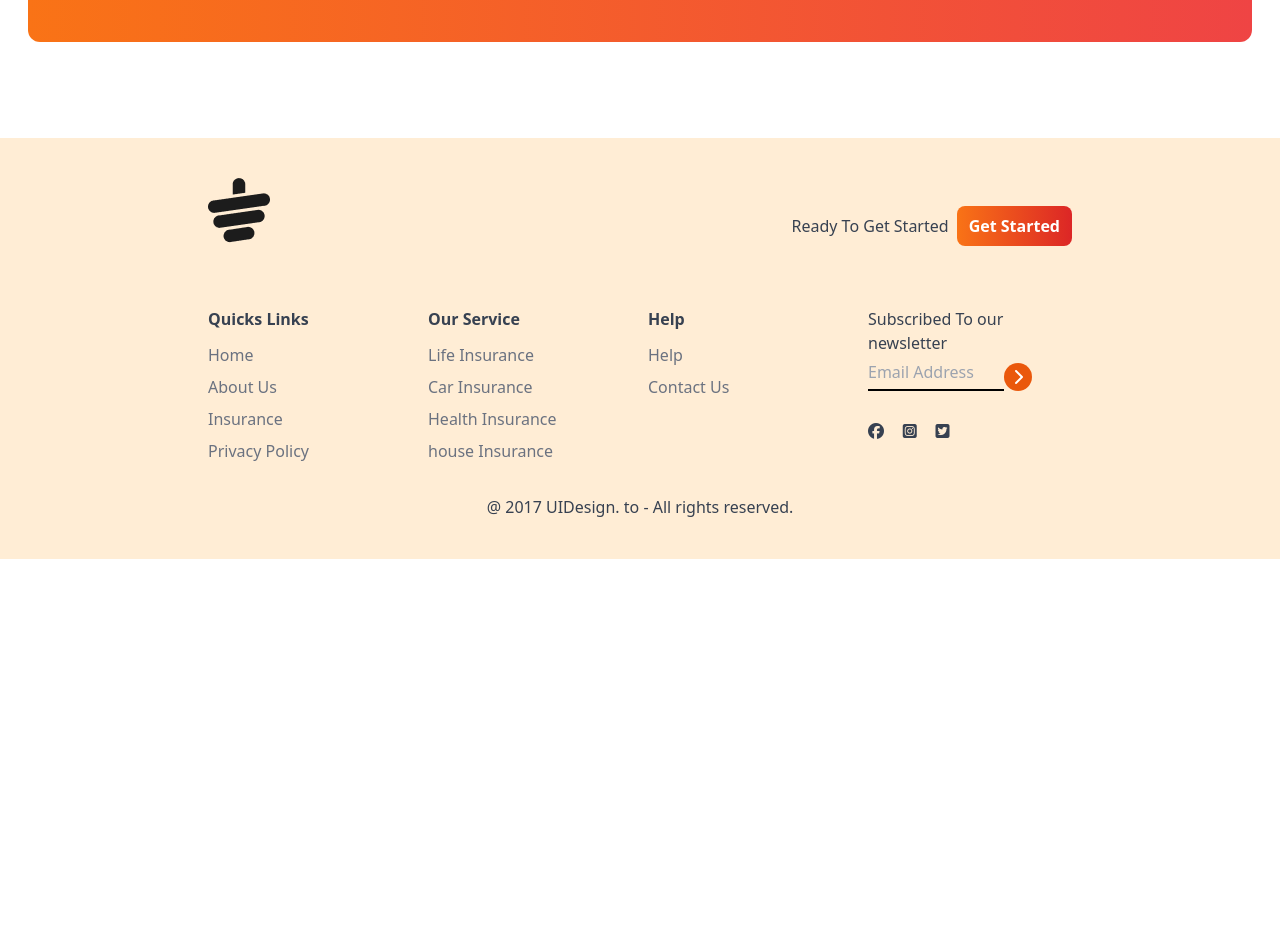
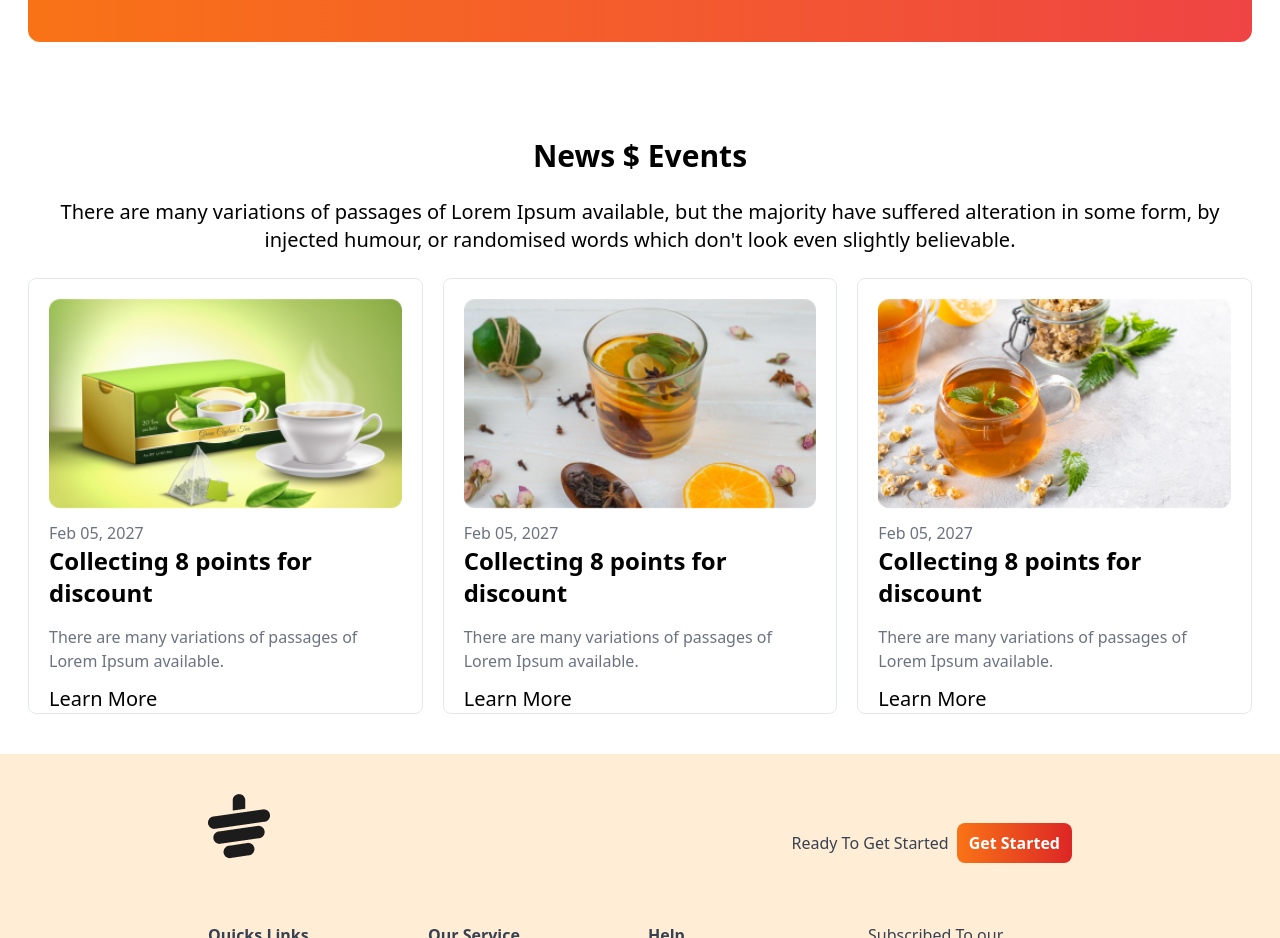
Before and after one commit to partha2165/Tea-House-Tailwind, a plain HTML site: page index.html in a window 1280 px wide. Shown: the part 2360-3298 px from the top of the page. Before the commit the page ends 2919 px from the top, so only its background shows below. Drawn offline with nearby package versions, Linux system fonts and the light colour scheme.

Commit message:
News Section Added

```diff
--- a/index.html
+++ b/index.html
@@ -164,6 +164,42 @@
           </div>
         </div>
        </section>
+       <section>
+        <!--Text Start-->
+        <div class="text-center">
+          <h1 class="text-3xl font-bold">News $ Events</h1>
+          <p class="text-xl font-medium my-6">There are many variations of passages of Lorem Ipsum available, but the majority have suffered alteration in some form, by injected humour, or randomised words which don't look even slightly believable.</p>
+          <div class="grid grid-cols-1 md:grid-cols-2 lg:grid-cols-3 mb-10 gap-5">
+            <div class="border rounded-lg">
+              <img class="w-full px-5 pt-5" src="images/news-1.png" alt="">
+              <div class="text-left px-5">
+                <p class="text-gray-500 mt-3">Feb 05, 2027</p>
+                <h1 class="text-2xl font-bold mb-4">Collecting 8 points for discount</h1>
+                <p class="text-gray-500 mb-3">There are many variations of passages of Lorem Ipsum available.</p>
+                <a class="text-xl font-medium" href="#">Learn More</a>
+              </div>
+            </div>
+            <div class="border rounded-lg">
+              <img class="w-full px-5 pt-5" src="images/news-2.png" alt="">
+              <div class="text-left px-5">
+                <p class="text-gray-500 mt-3">Feb 05, 2027</p>
+                <h1 class="text-2xl font-bold mb-4">Collecting 8 points for discount</h1>
+                <p class="text-gray-500 mb-3">There are many variations of passages of Lorem Ipsum available.</p>
+                <a class="text-xl font-medium" href="#">Learn More</a>
+              </div>
+            </div>
+            <div class="border rounded-lg">
+              <img class="w-full px-5 pt-5" src="images/news-3.png" alt="">
+              <div class="text-left px-5">
+                <p class="text-gray-500 mt-3">Feb 05, 2027</p>
+                <h1 class="text-2xl font-bold mb-4">Collecting 8 points for discount</h1>
+                <p class="text-gray-500 mb-3">There are many variations of passages of Lorem Ipsum available.</p>
+                <a class="text-xl font-medium" href="#">Learn More</a>
+              </div>
+            </div>
+          </div>
+        </div>
+       </section>
     </main>
     <!--Footer Section-->
     <footer class="bg-orange-100 text-gray-700 py-10 px-4 md:px-16">
@@ -184,9 +220,9 @@
             <h3 class="text-lx font-bold mb-3">Quicks Links</h3>
             <ul class="space-y-2">
               <li><a class="text-gray-500 hover:text-orange-600" href="#">Home</a></li>
-              <li><a class="text-gray-500 hover:text-orange-600"  href="#">About Us</a></li>
-              <li><a class="text-gray-500 hover:text-orange-600"  href="#">Insurance</a></li>
-              <li><a class="text-gray-500 hover:text-orange-600"  href="#">Privacy Policy</a></li>
+              <li><a class="text-gray-500 hover:text-orange-600" href="#">About Us</a></li>
+              <li><a class="text-gray-500 hover:text-orange-600" href="#">Insurance</a></li>
+              <li><a class="text-gray-500 hover:text-orange-600" href="#">Privacy Policy</a></li>
             </ul>
           </div>
           <!--Second Column-->
@@ -194,9 +230,9 @@
             <h3 class="text-lx font-bold mb-3">Our Service</h3>
             <ul class="space-y-2">
               <li><a class="text-gray-500 hover:text-orange-600" href="#">Life Insurance</a></li>
-              <li><a class="text-gray-500 hover:text-orange-600"  href="#">Car Insurance</a></li>
-              <li><a class="text-gray-500 hover:text-orange-600"  href="#">Health Insurance</a></li>
-              <li><a class="text-gray-500 hover:text-orange-600"  href="#">house Insurance</a></li>
+              <li><a class="text-gray-500 hover:text-orange-600" href="#">Car Insurance</a></li>
+              <li><a class="text-gray-500 hover:text-orange-600" href="#">Health Insurance</a></li>
+              <li><a class="text-gray-500 hover:text-orange-600" href="#">house Insurance</a></li>
             </ul>
           </div>
           <!--Third Column-->
@@ -204,7 +240,7 @@
             <h3 class="text-lx font-bold mb-3">Help</h3>
             <ul class="space-y-2">
               <li><a class="text-gray-500 hover:text-orange-600" href="#">Help</a></li>
-              <li><a class="text-gray-500 hover:text-orange-600"  href="#">Contact Us</a></li>
+              <li><a class="text-gray-500 hover:text-orange-600" href="#">Contact Us</a></li>
             </ul>
           </div>
           <!--Fourth Column-->
@@ -223,7 +259,6 @@
         </div>
         <div class="text-center pt-4 mt-4">
           <p>@ 2017 UIDesign. to - All rights reserved.</p>
-
         </div>
         </div>
     </footer>
```
